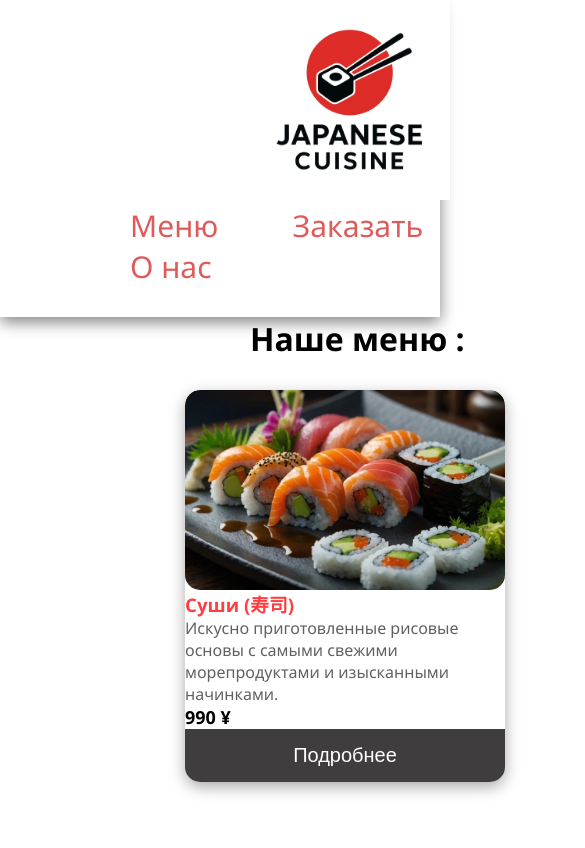
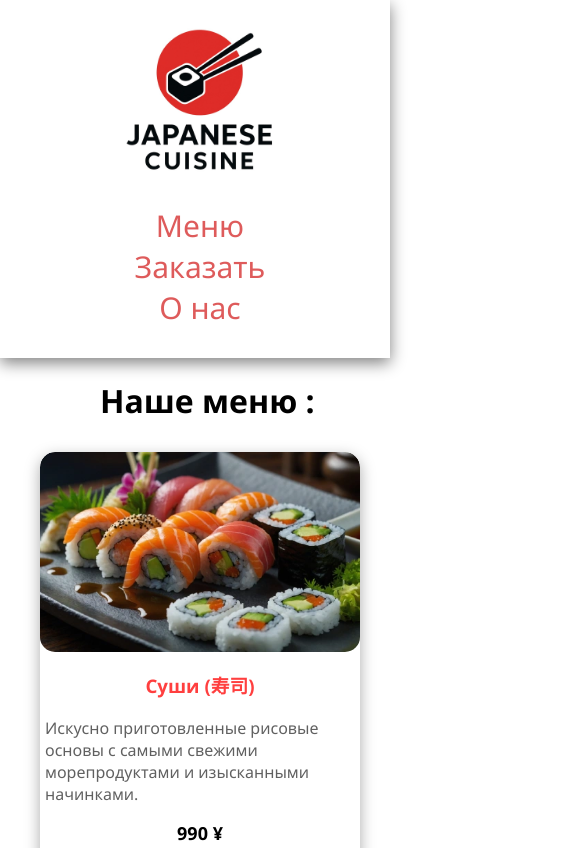
Before and after one commit to aveyrou/cafe, a plain HTML site: page index.html in a window 390 px wide. Shown: the top 848 px of the page, 585 px wide, since content can reach past the window. Drawn offline with Linux system fonts and the light colour scheme.

Commit message:
second commit adaptive check bugs

```diff
--- a/cafe.css
+++ b/cafe.css
@@ -213,43 +213,44 @@ footer {
     box-shadow: 0 -5px 15px rgb(128, 128, 128);
 }
 
-@media (max-width: 768px) {
+@media (max-width: 400px) {
     body {
-        max-width: 768px;
+        max-width: 400px;
     }
 
     .out {
         display: none;
     }
 
-    * {
-        width: 100%;
-        margin: 0;
-        padding: 0;
+    header {
+        flex-direction: column;
+        flex-wrap: wrap;
     }
 
-    header {
-        flex-direction: column;
-        padding-left: 50px;
+    .pic img {
+        padding-left: 100px;
     }
 
     .navigation nav {
+        display: flex;
+        flex-direction: column;
         padding: 0;
         padding-bottom: 30px;
-        padding-left: 10px;
+        padding-right: 60px;
+        text-align: center;
     }
 
     h1 {
         text-align: left;
-        padding-left: 250px;
+        padding-left: 100px;
         margin-bottom: 30px;
     }
 
     .container {
         padding: 0;
-        max-width: 580px;
+        max-width: 400px;
         flex-direction: column;
-        padding-left: 185px;
+        padding-left: 40px;
     }
 
     #up {
@@ -258,13 +259,13 @@ footer {
 
     form {
         margin: 0;
-        margin-left: 30px;
-        width: 70%;
+        padding: 20px;
+        width: 100%;
     }
 
     .info {
         margin: 0;
-        margin-left: 100px;
+        margin-left: 60px;
         margin-bottom: 100px;
     }
 }
```
